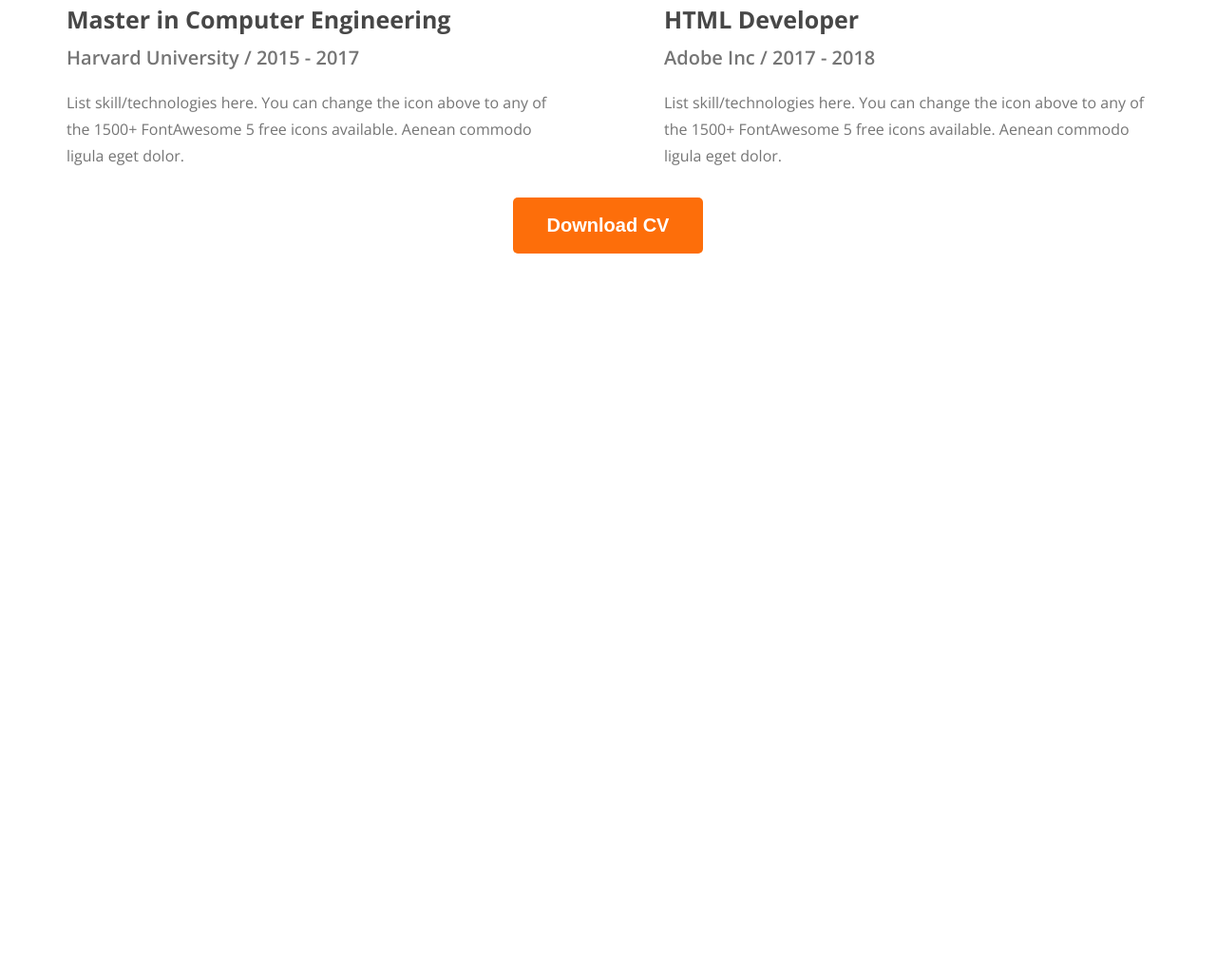
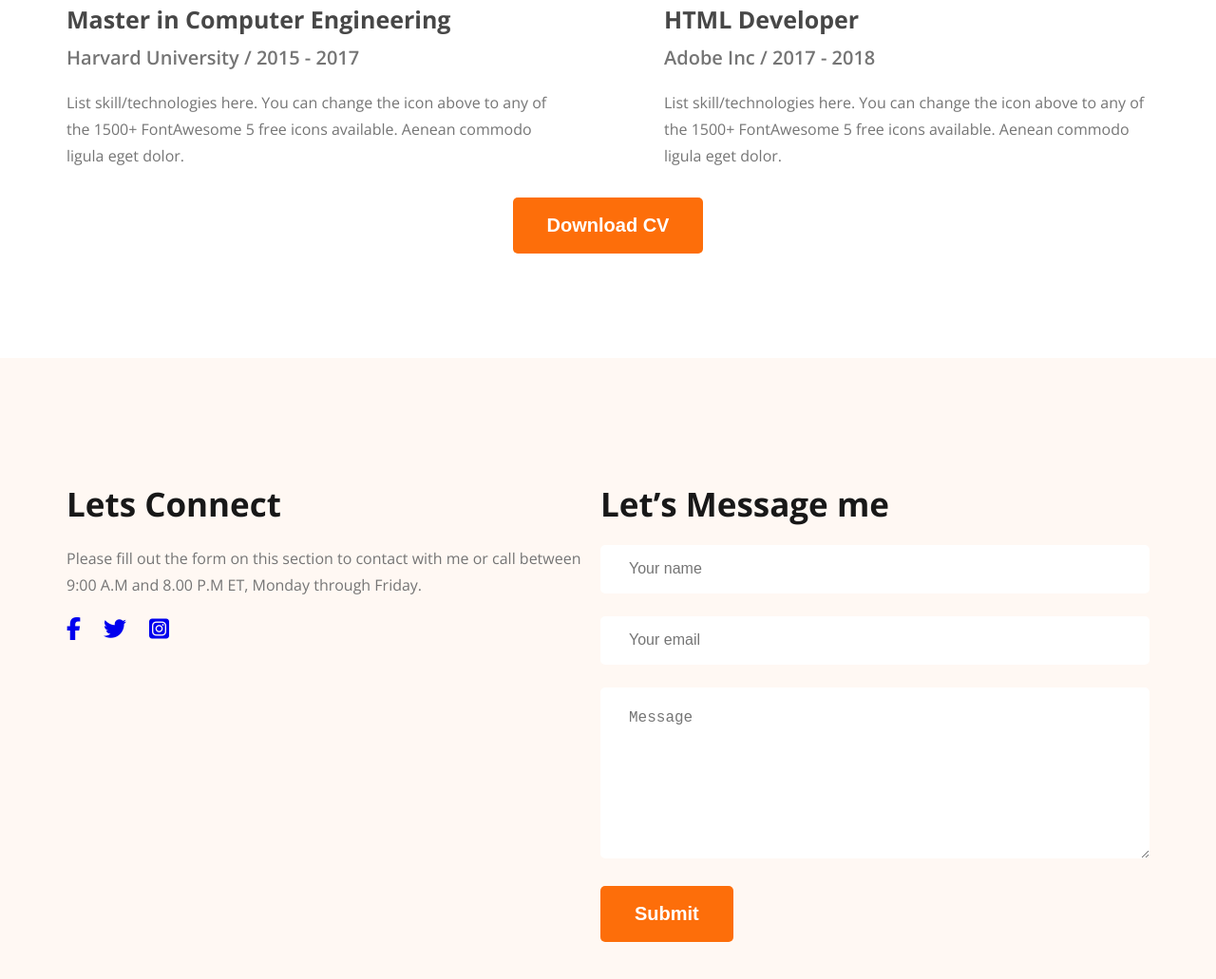
Before and after one commit to dev-tanvirtonmoy/developer-portfolio-landing-page, a plain HTML site: page index.html in a window 1280 px wide. Shown: the part 2919-3950 px from the top of the page at 95% size. Before the commit the page ends 3296 px from the top, so only its background shows below. Drawn offline with nearby package versions, Linux system fonts and the light colour scheme.

Commit message:
Footer part added to the website

```diff
--- a/index.html
+++ b/index.html
@@ -192,6 +192,33 @@
       </section>
       <!-- Resume section HTML end here -->
     </main>
-    <footer></footer>
+
+    <footer>
+      <div class="footer-con">
+        <div class="footer-left">
+          <h2 class="section-title">Lets Connect</h2>
+          <p class="footer-description">
+            Please fill out the form on this section to contact with me or call between 9:00 A.M and 8.00 P.M ET, Monday through Friday.
+          </p>
+          <ul>
+            <li><a href="#"><i class="fa-brands fa-facebook-f"></i></a></li>
+            <li><a href="#"><i class="fa-brands fa-twitter"></i></a></li>
+            <li><a href="#"><i class="fa-brands fa-square-instagram"></i></a></li>
+          </ul>
+        </div>
+        <div class="footer-right">
+          <h2 class="section-title">Let’s Message me</h2>
+          <form>
+            <input type="text" placeholder="Your name">
+            <input type="text" placeholder="Your email">
+            <textarea placeholder="Message"></textarea>
+            <button type="submit" class="btn-primary">Submit</button>
+          </form>
+        </div>
+      </div>
+    </footer>
+
+    <!-- Font Awesome link -->
+    <script src="https://kit.fontawesome.com/16daa4f40d.js" crossorigin="anonymous"></script>
   </body>
 </html>
--- a/styles/style.css
+++ b/styles/style.css
@@ -210,14 +210,14 @@ nav .nav-link li {
 /* Resume section CSS start from here */
 #resume {
   width: 1140px;
-  margin:0 auto 110px;
+  margin: 0 auto 110px;
   text-align: center;
 }
 #resume > h2 {
   text-align: center;
   margin-bottom: 100px;
 }
-#resume .resume-container{
+#resume .resume-container {
   display: flex;
   /* gap: 30px; */
   justify-content: space-between;
@@ -232,9 +232,9 @@ nav .nav-link li {
 .r-card .card {
   padding-bottom: 30px;
   margin-bottom: 30px;
-  border-bottom: 1px solid #D1D1D1;
+  border-bottom: 1px solid #d1d1d1;
 }
-.r-card .card:last-child{
+.r-card .card:last-child {
   border-bottom: none;
   margin-bottom: 5-px;
   padding-bottom: 0;
@@ -258,3 +258,57 @@ nav .nav-link li {
   width: 511px;
 }
 /* Resume section CSS end here */
+
+/* Footer CSS start from here */
+footer {
+  background: #fff8f3;
+}
+.footer-con {
+  width: 1140px;
+  margin: 0 auto;
+  padding: 130px 0;
+  display: flex;
+}
+.footer-con .footer-description {
+  color: var(--dark-3);
+  font-size: 16px;
+  font-weight: 400;
+  line-height: 28px;
+  width: 562px;
+  margin: 20px 0;
+}
+.footer-left ul {
+  display: flex;
+  gap: 24px;
+}
+.footer-left ul li a i {
+  font-size: 24px;
+}
+.footer-right h2 {
+  margin-bottom: 20px;
+}
+.footer-right input,
+textarea {
+  padding: 18px 30px;
+  width: 100%;
+  border: none;
+  outline: none;
+  border-radius: 5px;
+  margin-bottom: 24px;
+}
+.footer-right input::placeholder {
+  color: var(--dark-3);
+  font-size: 16px;
+  font-weight: 400;
+  line-height: 28px;
+}
+.footer-right textarea {
+  height: 180px;
+}
+.footer-right textarea::placeholder {
+  color: var(--dark-3);
+  font-size: 16px;
+  font-weight: 400;
+  line-height: 28px;
+}
+/* Footer CSS end here */
```
